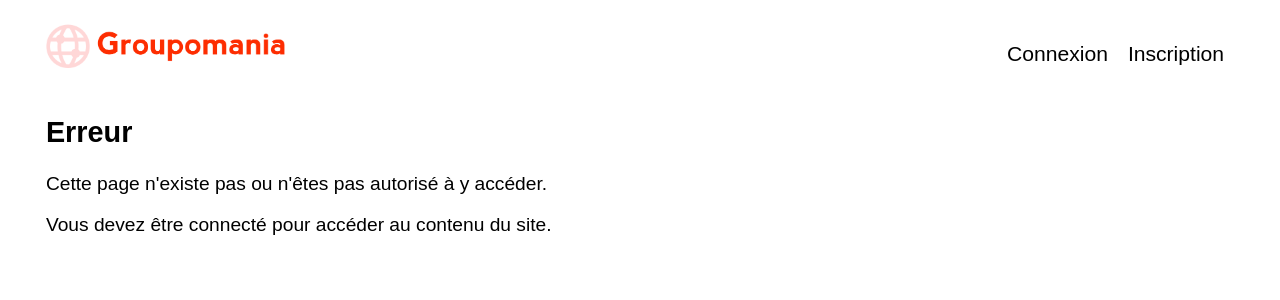
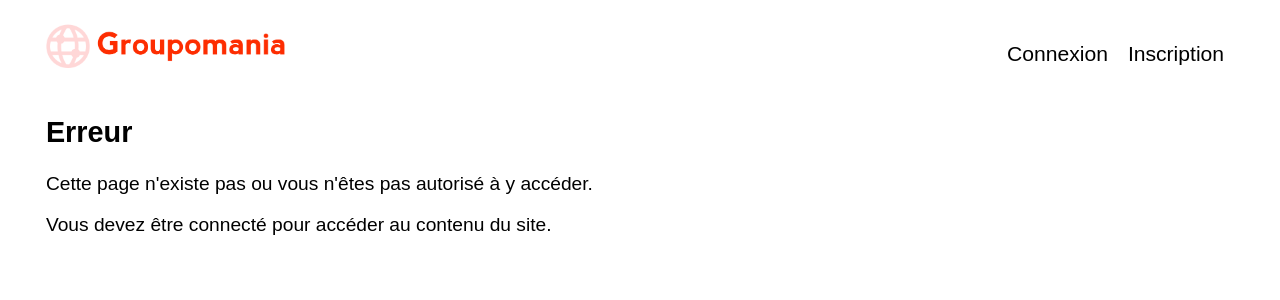
Before and after one commit to augt/P7_Tacquet_Augustin, a React (Create React App) app in the folder client/: page /newsfeed in a window 1280 px wide. Shown: the top 300 px of the page. Built offline with nearby package versions, Linux system fonts and the light colour scheme; no server answers.

Commit message:
Fixed a typo

```diff
--- a/client/src/pages/ErrorPage.js
+++ b/client/src/pages/ErrorPage.js
@@ -15,7 +15,7 @@ function ErrorPage() {
       <Navbar />
       <main>
         <h2>Erreur</h2>
-        <p>Cette page n'existe pas ou n'êtes pas autorisé à y accéder.</p>
+        <p>Cette page n'existe pas ou vous n'êtes pas autorisé à y accéder.</p>
         <p>
           Vous devez être connecté pour accéder au
           contenu du site.
```
